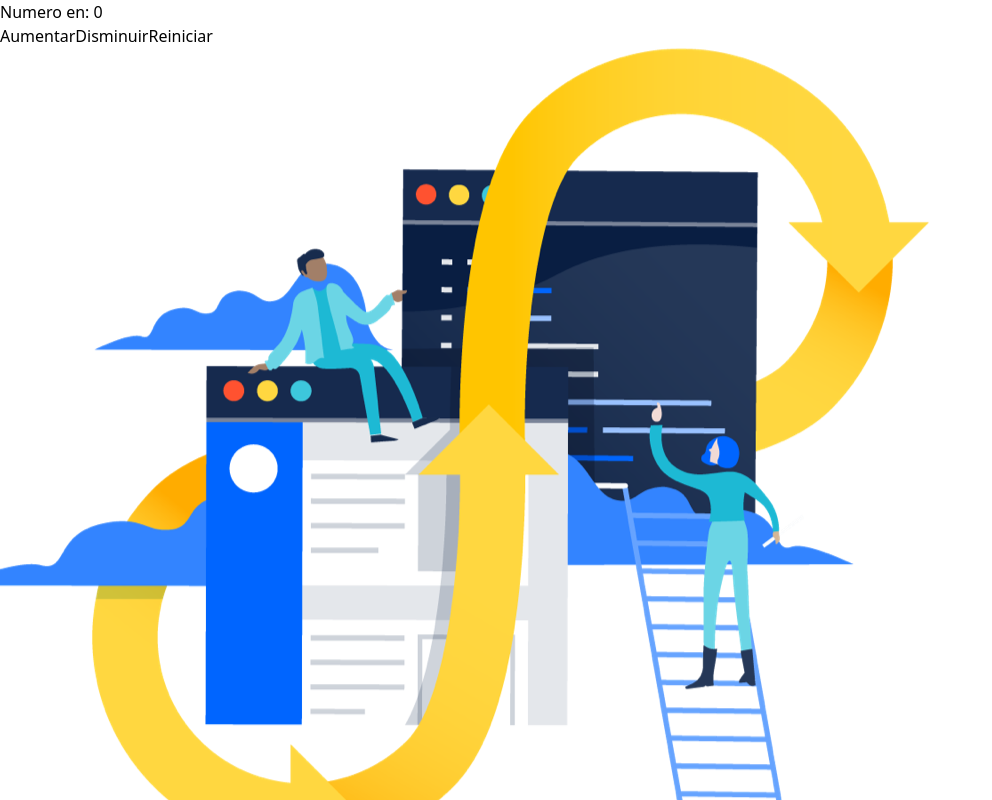
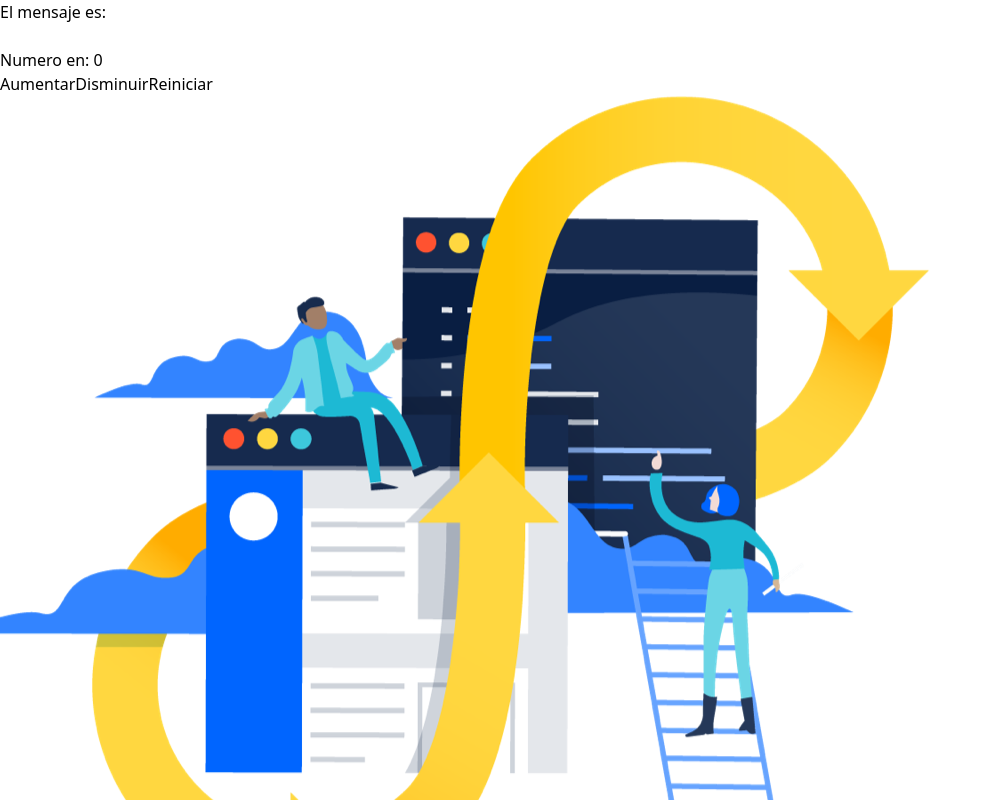
Before and after one commit to luig2-prog/file-manager, a React (Vite) app: page / in a window 1280 px wide. Shown: the top 800 px of the page, without its empty margins (0-992 px from the left). Built offline with nearby package versions, Linux system fonts and the light colour scheme.

Commit message:
✨ add message to the

```diff
--- a/src/App.jsx
+++ b/src/App.jsx
@@ -1,10 +1,12 @@
 import "./App.css";
 import FigmaComponent from "./Figma";
 import Counter from "./components/Counter";
+import InputChange from "./components/InputChange";
 
 function App() {
   return (
     <>
+      <InputChange />
       <Counter />
       <FigmaComponent />
     </>
--- /dev/null
+++ b/src/components/InputChange.jsx
@@ -0,0 +1,24 @@
+import { useState } from "react";
+
+const InputChange = () => {
+  const [message, setMessage] = useState("");
+
+  return (
+    <>
+      <div>El mensaje es: {message}</div>
+      <input
+        className="focus:border-[#1266f1] peer block min-h-[auto] w-full rounded border-2 bg-transparent px-3
+                    py-[0.32rem] leading-[2.15] outline-none transition-all duration-200
+                    ease-linear focus:placeholder:opacity-0
+                    data-[te-input-state-active]:placeholder:opacity-100
+                    motion-reduce:transition-none light:text-neutral-200
+                    light:placeholder:text-neutral-200
+                    [&:not([data-te-input-placeholder-active])]:placeholder:opacity-100"
+        id="exampleFormControlInput33"
+        onChange={(e) => setMessage(e.target.value)}
+      />
+    </>
+  );
+};
+
+export default InputChange;
```
